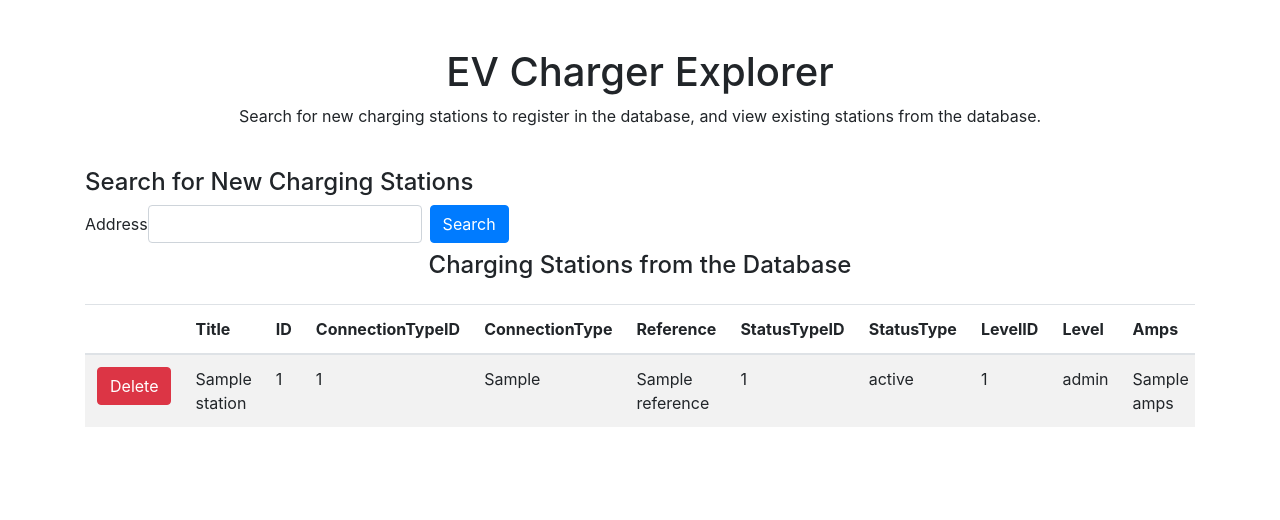
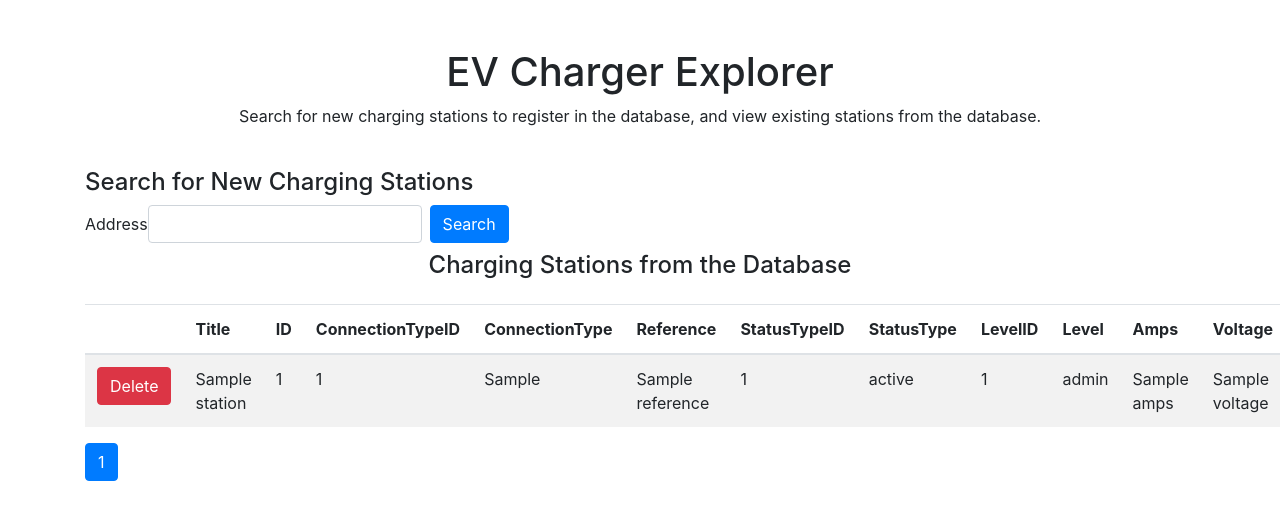
Before and after one commit to tomokiito/EV_charger_explorer, a Flask app: template app/templates/search.html in a window 1280 px wide. Shown: the top 520 px of the page. Run offline with Flask 3, Linux system fonts and the light colour scheme; the template is opened without the code that fills it: values that come from a table or form of the project are taken from there, most other values are stand-ins (such as "Sample title", 1, 10 or a date in 2020); some libraries are stand-ins or nearby versions.

Commit message:
modified:   app/templates/search.html

```diff
--- a/app/templates/search.html
+++ b/app/templates/search.html
@@ -11,6 +11,13 @@
     </style>
 </head>
 <body>
+    <style>
+        .table-container {
+            width: 1200px;
+            margin: 0 auto;
+            overflow-x: auto;
+        }
+    </style>
     <div class="container mt-5">
         <!-- Title -->
         <div class="row justify-content-center mb-4">
@@ -89,6 +96,10 @@
                             {% endfor %}
                         </tbody>
                     </table>
+                    <nav aria-label="Page navigation">
+                        <ul class="pagination">
+                        </ul>
+                    </nav>
                 </div>
             </div>
         </div>
@@ -134,5 +145,39 @@
             });
         });
     </script>
+
+    <script>
+        var currentPage = 1;
+        var itemsPerPage = 5;
+
+        function showPage(page) {
+            var startItem = (page - 1) * itemsPerPage;
+            var endItem = startItem + itemsPerPage;
+            $('.table-row').hide().slice(startItem, endItem).show();
+            currentPage = page;
+            updatePagination();
+        }
+
+        function updatePagination() {
+            $('.pagination li').removeClass('active');
+            $('.pagination li').eq(currentPage - 1).addClass('active');
+        }
+
+        $(document).ready(function() {
+            var totalItems = $('.table-row').length;
+            var totalPages = Math.ceil(totalItems / itemsPerPage);
+
+            for (var i = 1; i <= totalPages; i++) {
+                var li = $('<li class="page-item"><a class="page-link">' + i + '</a></li>');
+                li.find('a').click(function() {
+                    var page = parseInt($(this).text());
+                    showPage(page);
+                });
+                $('.pagination').append(li);
+            }
+            showPage(1);
+        });
+    </script>
+
 </body>
 </html>
```
